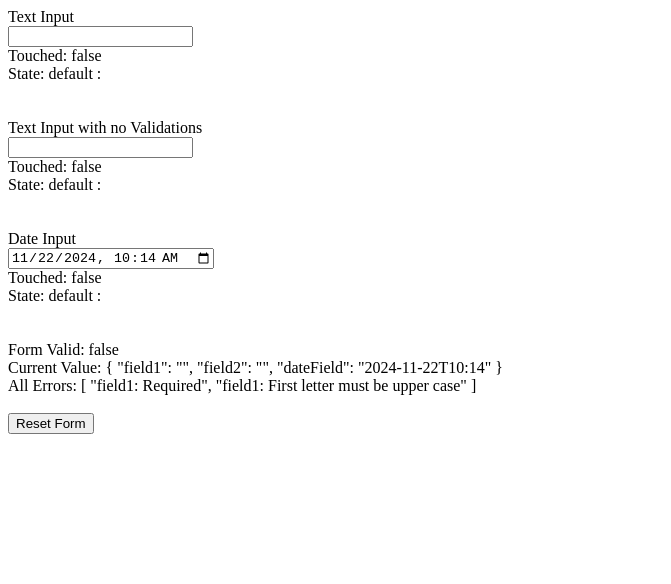
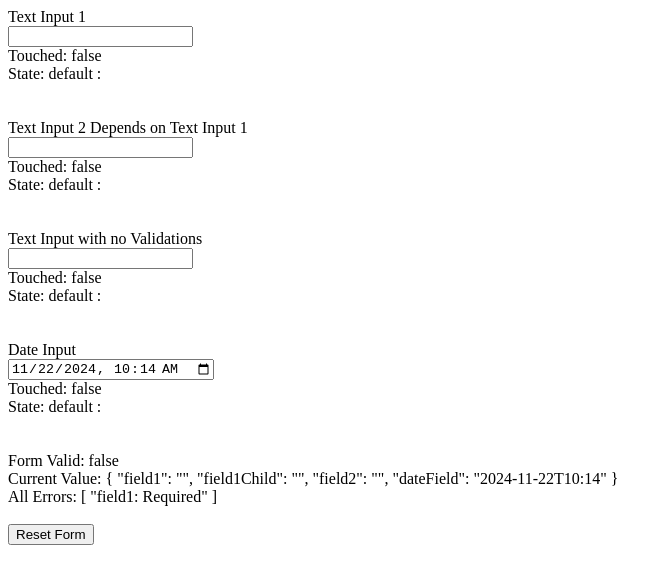
Before and after one commit to luistabotelho/angular-signal-forms, an Angular app: page / in a window 1280 px wide. Shown: the top 584 px of the page, without its empty margins (0-671 px from the left). Built offline with nearby package versions, Linux system fonts and the light colour scheme.

Commit message:
Added example

```diff
--- a/src/app/app.component.html
+++ b/src/app/app.component.html
@@ -1,5 +1,5 @@
 <div>
-    <label for="field1">Text Input</label>
+    <label for="field1">Text Input 1</label>
     <br>
     <input
     id="field1"
@@ -11,7 +11,22 @@
     <br>
     State: {{form.field1.state().state}} : {{form.field1.state().message}}
 </div>
-<br><br><div>
+<br><br>
+<div>
+    <label for="field1Child">Text Input 2 Depends on Text Input 1</label>
+    <br>
+    <input
+    id="field1Child"
+    type="text"
+    (blur)="form.field1Child.touched.set(true)"
+    [(ngModel)]="form.field1Child.currentValue">
+    <br>
+    Touched: {{form.field1Child.touched()}}
+    <br>
+    State: {{form.field1Child.state().state}} : {{form.field1Child.state().message}}
+</div>
+<br><br>
+<div>
     <label for="field2">Text Input with no Validations</label>
     <br>
     <input
--- a/src/app/app.component.ts
+++ b/src/app/app.component.ts
@@ -6,6 +6,7 @@ import { CommonModule } from '@angular/common';
 
 interface DataType {
   field1: string
+  field1Child: string
   field2: string
   dateField: string
 }
@@ -25,8 +26,14 @@ export class AppComponent {
       initialValue: "",
       validators: [
         (val) => !val ? new Error("Required") : null,
-        (val) => !RegExp(/^[A-Z]{1}/).test(val) ? new Error("First letter must be upper case") : null,
-        (val) => val.length > 10 ? new Error("Must not exceed 10 characters") : null
+        (val) => val && !RegExp(/^[A-Z]{1}/).test(val) ? new Error("First letter must be upper case") : null,
+        (val) => val && val.length > 10 ? new Error("Must not exceed 10 characters") : null
+      ]
+    },
+    field1Child: {
+      initialValue: "",
+      validators: [
+        (val, form) => !val && form.field1.currentValue() ? new Error("Required if Field 1 contains a value") : null,
       ]
     },
     field2: {
```
